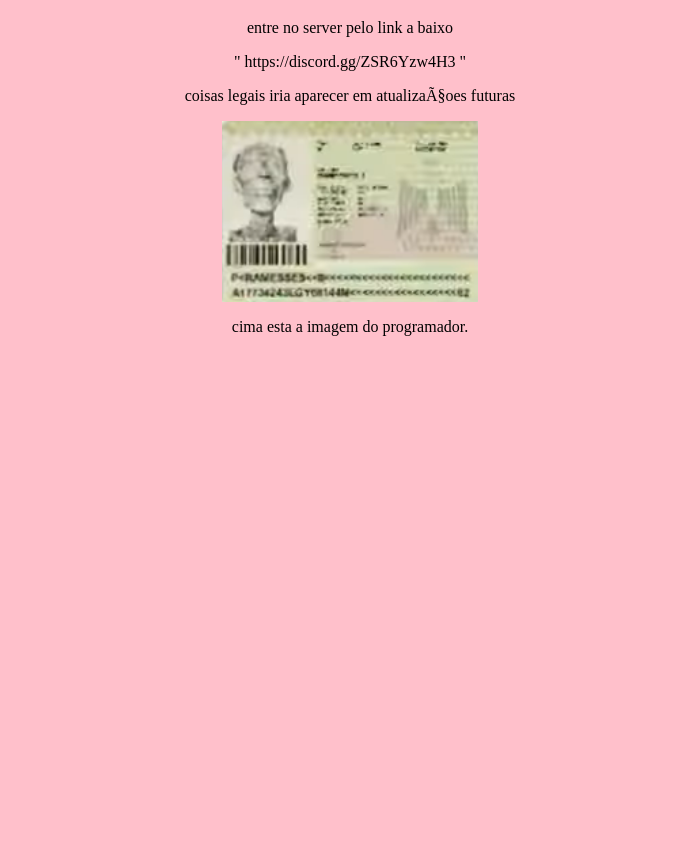
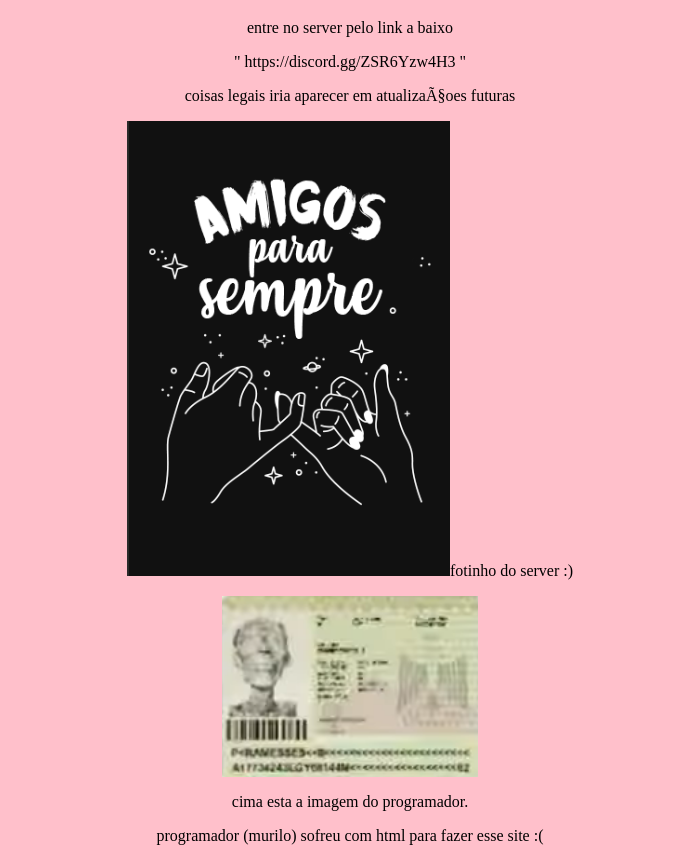
Before and after one commit to Murilomaxwell/massa.github.io, a plain HTML site: page index.html in a window 1280 px wide. Shown: the part 79-940 px from the top of the page, without its empty margins (290-986 px from the left). Before the commit the page ends 800 px from the top, so only its background shows below. Drawn offline with Linux system fonts and the light colour scheme.

Commit message:
Update index.html

```diff
--- a/index.html
+++ b/index.html
@@ -9,7 +9,10 @@
    <p>entre no server pelo link a baixo
    <p>" https://discord.gg/ZSR6Yzw4H3 " </p>
 <p>coisas legais iria aparecer em atualizaçoes futuras</p>
+   <img src="img/amigos.png"
+      <p>fotinho do server :)</p>
    <img src="img/imagem.png">
-   <p></p> cima esta a imagem do programador.</p>
+   <p> cima esta a imagem do programador.</p>
+   <p>programador (murilo) sofreu com html para fazer esse site :( </p>
 </body>
 </html>
```
